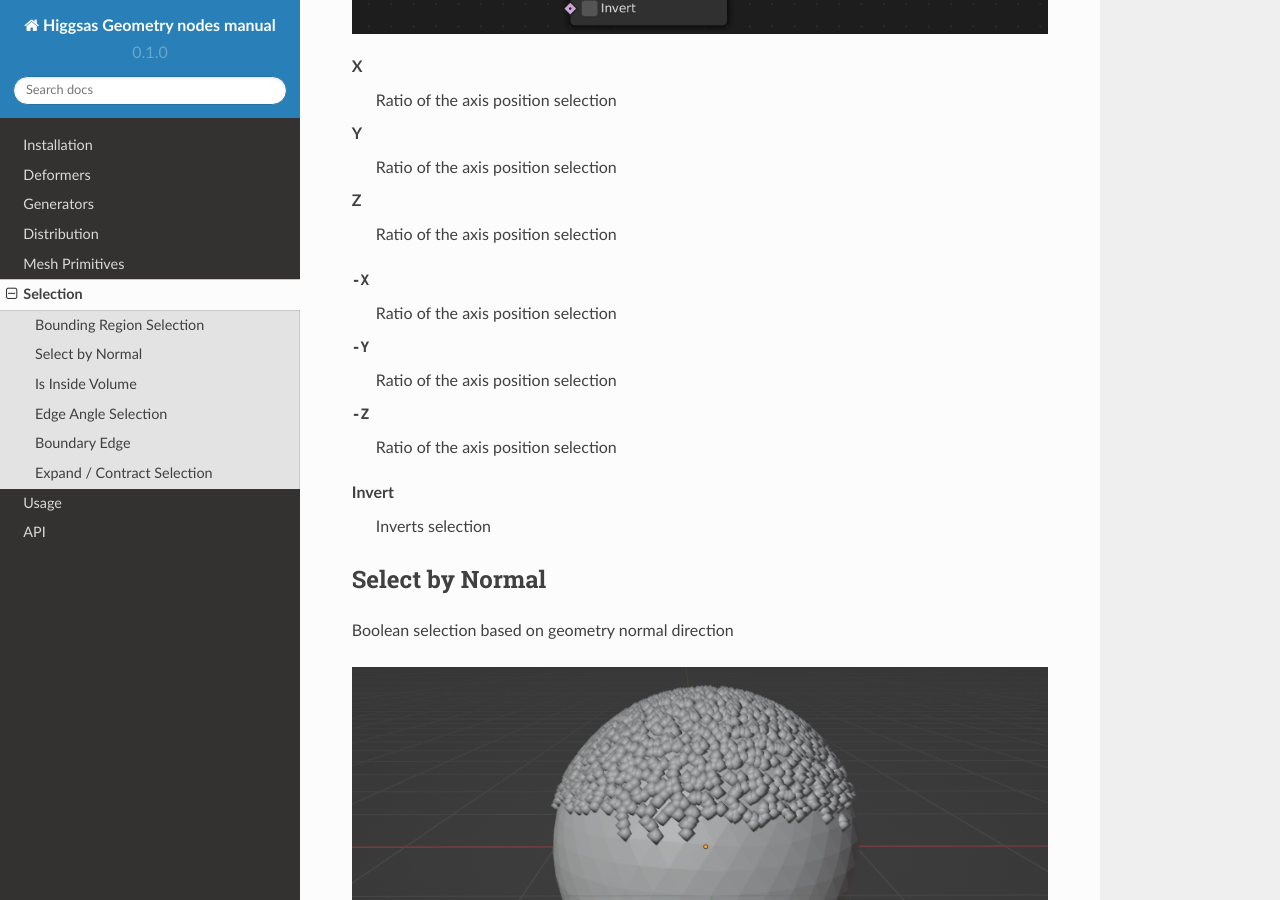
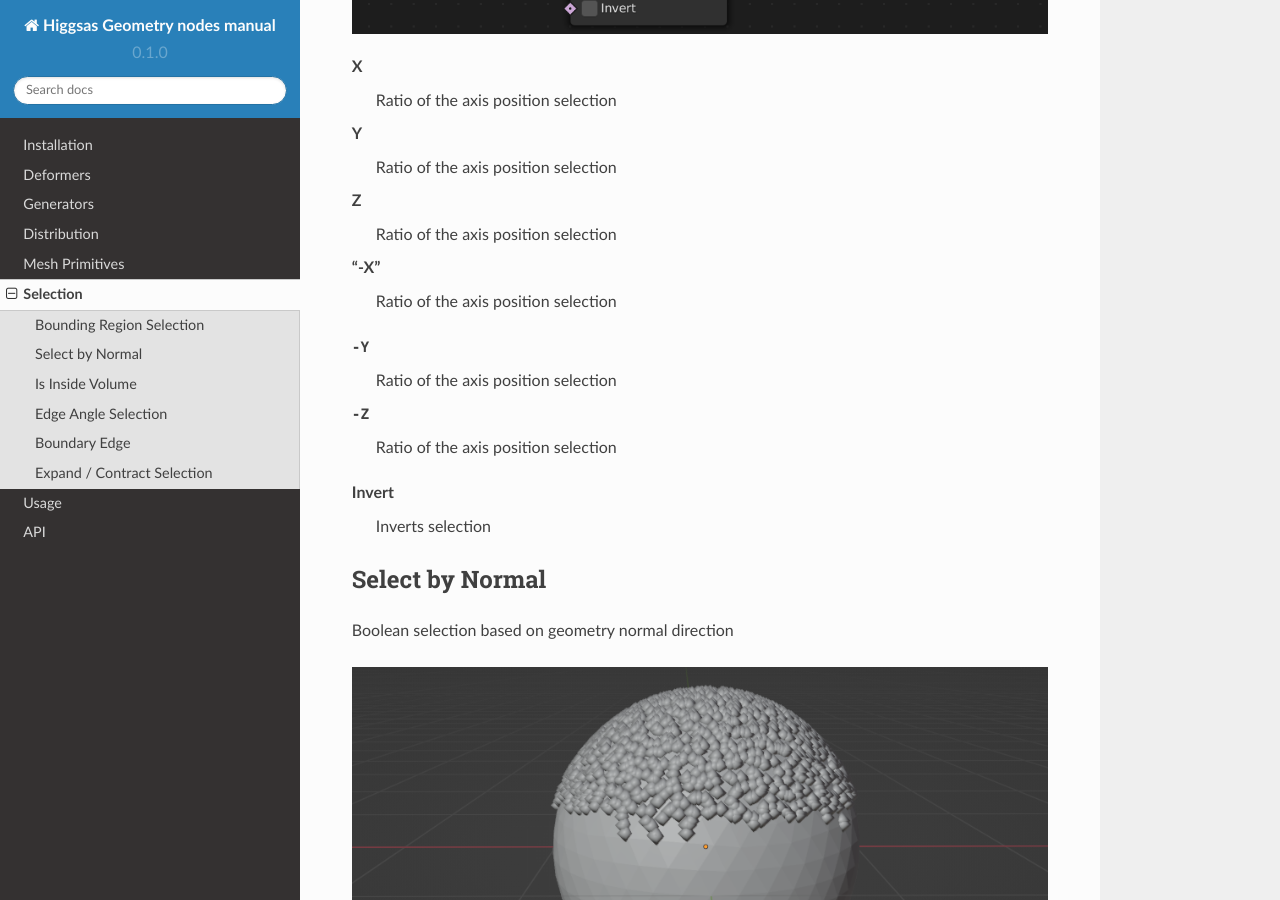
Before and after one commit to higgsas/higgsas_geo_nodes_manual, a Sphinx documentation site: the page built from docs/selection.rst, in a window 1280 px wide and 900 px high, scrolled down 902 px. Built offline with Sphinx 7.4.7 and the Read the Docs theme 2.0.0, drawn with Linux system fonts in a browser that asks for light colours.

```diff
--- a/docs/selection.rst
+++ b/docs/selection.rst
@@ -18,7 +18,7 @@ Y
 Z
   Ratio of the axis position selection
 
--X
+"-X"
   Ratio of the axis position selection
 
 -Y
```
